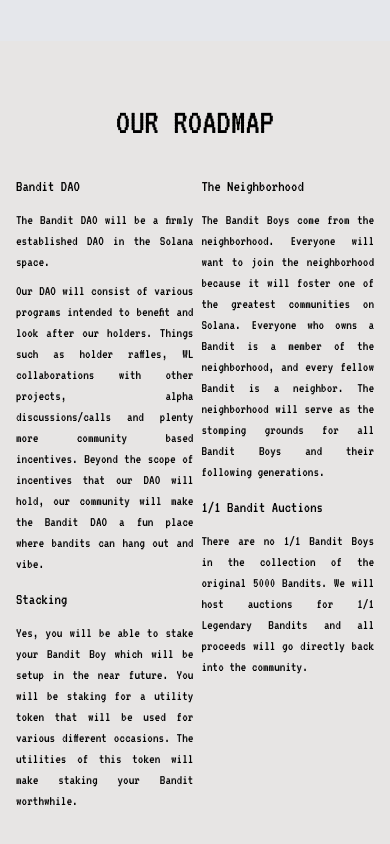
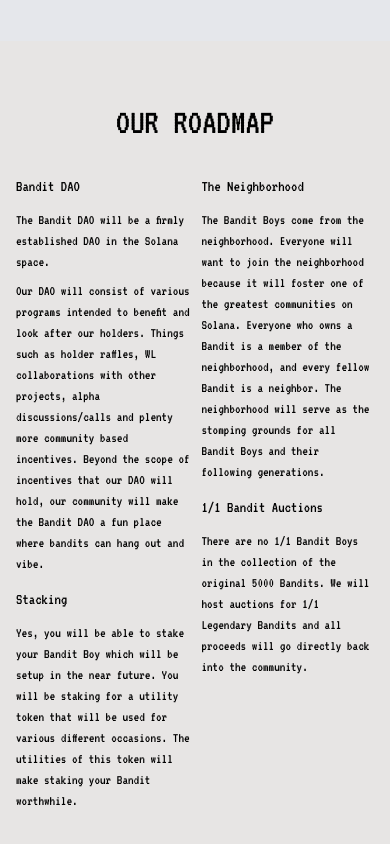
Before and after one commit to feyber/banditboys, a Next.js app: page / in a window 390 px wide. Shown: the part 803-1647 px from the top of the page. Built offline with nearby package versions, Linux system fonts and the light colour scheme.

Commit message:
roadmapfin

```diff
--- a/pages/index.js
+++ b/pages/index.js
@@ -14,11 +14,11 @@
             <div className='flex flex-col md:flex-row'>
               <div>
                 <h2 className='md:text-3xl mb-3 md:-ml-4'>Bandit DAO</h2>
-                <p className='text-sm leading-normal md:text-[18px] text-justify md:text-left mb-2 md:-ml-4'>
+                <p className='text-sm leading-normal md:text-[18px] mb-2 md:-ml-4'>
                   The Bandit DAO will be a firmly established DAO in the Solana
                   space.
                 </p>
-                <p className='text-sm leading-normal md:text-[18px] text-justify md:text-left mb-3 md:-ml-4'>
+                <p className='text-sm leading-normal md:text-[18px] mb-3 md:-ml-4'>
                   Our DAO will consist of various programs intended to benefit
                   and look after our holders. Things such as holder raffles, WL
                   collaborations with other projects, alpha discussions/calls
@@ -30,7 +30,7 @@
               </div>
               <div>
                 <h2 className='md:text-3xl mb-3'>Stacking</h2>
-                <p className='text-sm leading-normal md:text-[18px] text-justify md:text-left mb-3'>
+                <p className='text-sm leading-normal md:text-[18px] mb-3'>
                   Yes, you will be able to stake your Bandit Boy which will be
                   setup in the near future. You will be staking for a utility
                   token that will be used for various different occasions. The
@@ -43,7 +43,7 @@
             <div className='flex flex-col md:flex-row'>
               <div>
                 <h2 className='md:text-3xl mb-3'>The Neighborhood</h2>
-                <p className='text-sm leading-normal md:text-[18px] text-justify md:text-left mb-3'>
+                <p className='text-sm leading-normal md:text-[18px] mb-3'>
                   The Bandit Boys come from the neighborhood. Everyone will want
                   to join the neighborhood because it will foster one of the
                   greatest communities on Solana. Everyone who owns a Bandit is
@@ -56,7 +56,7 @@
                 <h2 className='md:text-3xl mb-3 md:ml-4'>
                   1/1 Bandit Auctions
                 </h2>
-                <p className='text-sm leading-normal md:text-[18px] text-justify md:text-left mb-2 md:ml-4'>
+                <p className='text-sm leading-normal md:text-[18px] mb-2 md:ml-4'>
                   There are no 1/1 Bandit Boys in the collection of the original
                   5000 Bandits. We will host auctions for 1/1 Legendary Bandits
                   and all proceeds will go directly back into the community.
```
